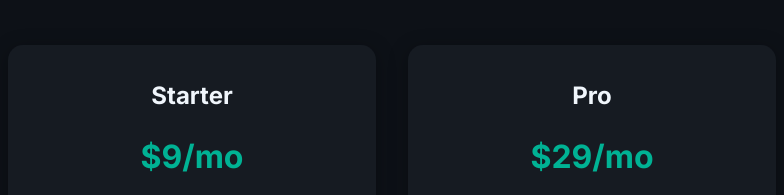
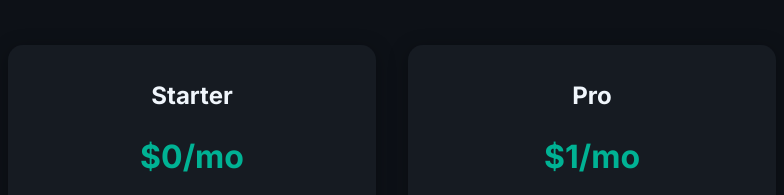
Before and after one commit to sewerbit/sewerbit, a plain HTML site: page index.html in a window 1280 px wide. Shown: the part 5426-5621 px from the top of the page, 48-832 px from the left. Drawn offline with Linux system fonts and the light colour scheme; placeholder pictures from the web are drawn by us.

Commit message:
Update index.html

```diff
--- a/index.html
+++ b/index.html
@@ -714,7 +714,7 @@
       <div class="pricing-cards">
         <div class="pricing-card">
           <h3>Starter</h3>
-          <div class="price">$9/mo</div>
+          <div class="price">$0/mo</div>
           <ul>
             <li>Basic data management</li>
             <li>Video linking</li>
@@ -724,7 +724,7 @@
         </div>
         <div class="pricing-card">
           <h3>Pro</h3>
-          <div class="price">$29/mo</div>
+          <div class="price">$1/mo</div>
           <ul>
             <li>All Starter features</li>
             <li>GIS mapping</li>
```
